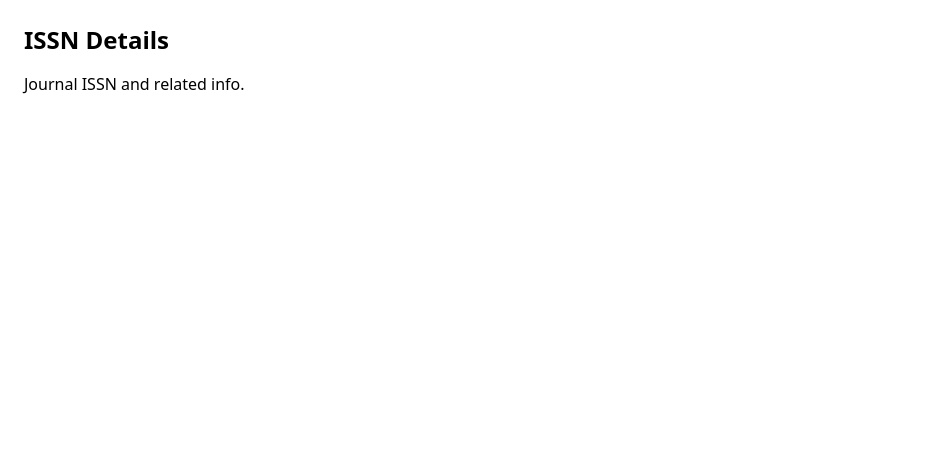
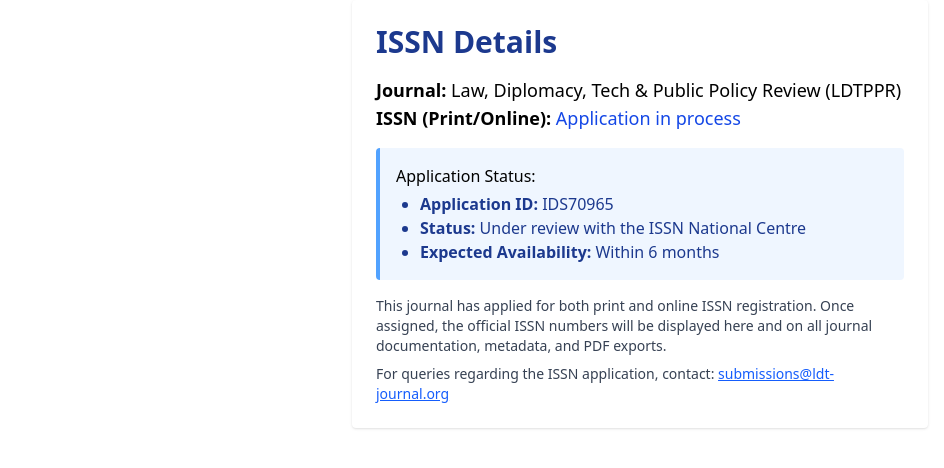
Before and after one commit to wajahatmazaharkhan/JMS_IISPPR, a React (Vite) app in the folder client/: page /issn in a window 1280 px wide. Shown: the top 468 px of the page, without its empty margins (0-944 px from the left). Built offline with nearby package versions, Linux system fonts and the light colour scheme.

Commit message:
added the ISSN deatils

```diff
--- a/client/src/pages/EditionsPage.jsx
+++ b/client/src/pages/EditionsPage.jsx
@@ -309,6 +309,11 @@ const EditionsPage = () => {
               <p>{publisher.address.city}, {publisher.address.state} {publisher.address.postalCode}</p>
               <p>{publisher.address.country}</p>
             </div>
+            <div className="text-gray-700 text-sm mt-2">
+              <div><strong>ISSN (Print/Online):</strong> Application in process (ID: IDS70965, expected within 6 months)</div>
+              <div><strong>Publisher:</strong> Centre for Interdisciplinary Policy Dialogue, India</div>
+              <div><strong>Contact:</strong> submissions@ldt-journal.org</div>
+            </div>
           </div>
           <div>
             <h4 className="font-semibold text-slate-700 mb-2">Contact Information</h4>
--- a/client/src/pages/IssnPage.jsx
+++ b/client/src/pages/IssnPage.jsx
@@ -1,7 +1,22 @@
 const IssnPage = () => (
-  <div className="p-6">
-    <h1 className="text-2xl font-bold mb-4">ISSN Details</h1>
-    <p>Journal ISSN and related info.</p>
+  <div className="p-6 max-w-xl mx-auto bg-white rounded shadow">
+    <h1 className="text-3xl font-bold mb-4 text-blue-900">ISSN Details</h1>
+    <div className="mb-4">
+      <p className="text-lg font-semibold">Journal: <span className="font-normal">Law, Diplomacy, Tech & Public Policy Review (LDTPPR)</span></p>
+      <p className="text-lg font-semibold">ISSN (Print/Online): <span className="font-normal text-blue-700">Application in process</span></p>
+    </div>
+    <div className="bg-blue-50 border-l-4 border-blue-400 p-4 mb-4 rounded">
+      <p className="font-medium">Application Status:</p>
+      <ul className="list-disc ml-6 mt-1 text-blue-900">
+        <li><strong>Application ID:</strong> IDS70965</li>
+        <li><strong>Status:</strong> Under review with the ISSN National Centre</li>
+        <li><strong>Expected Availability:</strong> Within 6 months</li>
+      </ul>
+    </div>
+    <div className="text-gray-700 text-sm">
+      <p>This journal has applied for both print and online ISSN registration. Once assigned, the official ISSN numbers will be displayed here and on all journal documentation, metadata, and PDF exports.</p>
+      <p className="mt-2">For queries regarding the ISSN application, contact: <a href="mailto:submissions@ldt-journal.org" className="text-blue-600 underline">submissions@ldt-journal.org</a></p>
+    </div>
   </div>
 );
 
--- a/client/src/utils/pdfExport.js
+++ b/client/src/utils/pdfExport.js
@@ -20,6 +20,13 @@ export const generateIssuePDF = async (issue, publisher, editorialBoard) => {
   yPosition += titleHeight;
   pdf.text('Public Policy Review', margin, yPosition);
   yPosition += titleHeight + 10;
+
+  // ISSN Tab/Section
+  pdf.setFontSize(12);
+  pdf.setFont('helvetica', 'bold');
+  pdf.setTextColor(44, 62, 80);
+  pdf.text('ISSN (Print/Online): Application in process (ID: IDS70965, expected within 6 months)', margin, yPosition);
+  yPosition += lineHeight + 5;
 
   // Issue Info
   pdf.setFontSize(18);
@@ -253,7 +260,14 @@ export const generateResearchPDF = async (articles) => {
   pdf.setFontSize(14);
   pdf.setFont('helvetica', 'bold');
   pdf.text('Law, Diplomacy, Technology & Public Policy Review', margin, yPosition);
-  yPosition += lineHeight + 15;
+  yPosition += lineHeight + 5;
+
+  // ISSN Tab/Section
+  pdf.setFontSize(12);
+  pdf.setFont('helvetica', 'bold');
+  pdf.setTextColor(44, 62, 80);
+  pdf.text('ISSN (Print/Online): Application in process (ID: IDS70965, expected within 6 months)', margin, yPosition);
+  yPosition += lineHeight + 10;
 
   // Table of Contents
   pdf.setFontSize(14);
```
